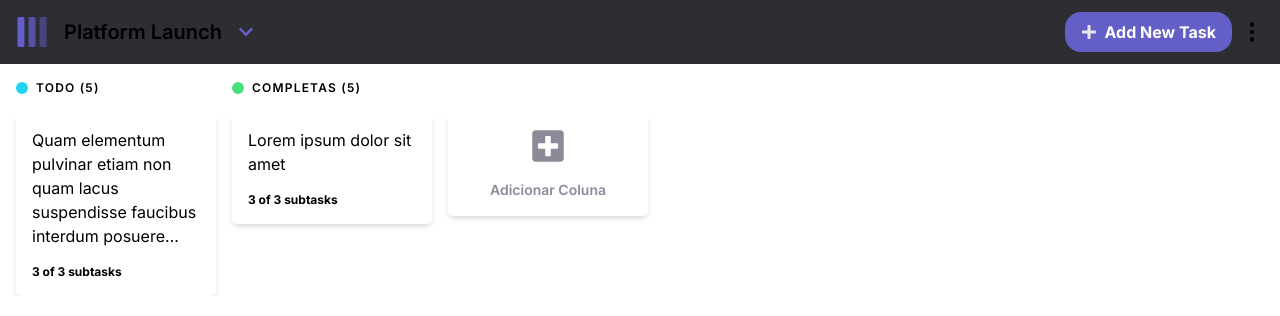
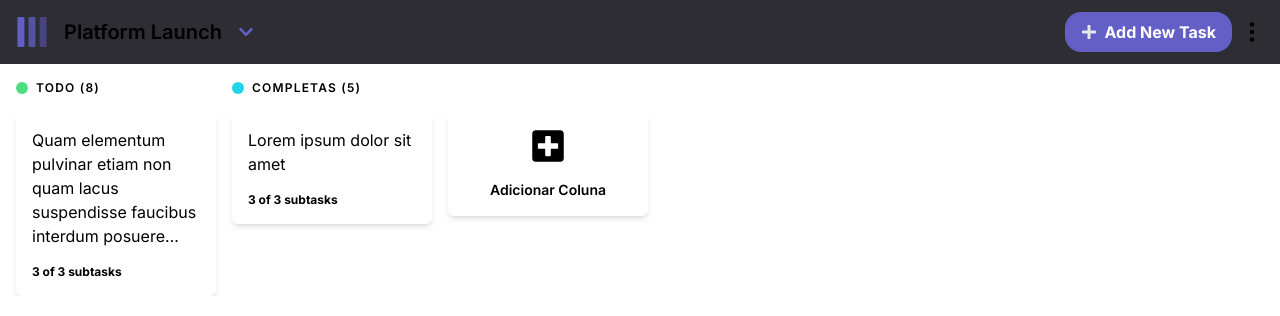
Before and after one commit to TarsiSurdi/kanban-pwa, a React (Vite) app: page / in a window 1280 px wide. Shown: the top 316 px of the page. Built offline with nearby package versions, Linux system fonts and the light colour scheme.

Commit message:
feat: isolated markdown into CardColumn component

```diff
--- a/src/App.tsx
+++ b/src/App.tsx
@@ -6,7 +6,7 @@ function App() {
     <>
       <div className="flex flex-col min-h-full">
         <Navbar />
-        <div className="overflow-x-scroll flex-grow">
+        <div className="overflow-x-auto">
           <Main />
         </div>
       </div>
--- a/src/components/Card.tsx
+++ b/src/components/Card.tsx
@@ -21,16 +21,18 @@ export function Card({ title, variant = "normal" }: CardProps) {
     }
     case "add": {
       return (
-        <div className="dark:bg-neutral-400 dark:text-white p-4 rounded-md shadow-md min-h-[100px] w-[200px] gap-y-4 flex flex-col items-center">
-          <FaPlusSquare className="text-4xl text-neutral-100" />
-          <p className="text-sm text-neutral-100 font-semibold">
-            Adicionar Coluna
-          </p>
-        </div>
+        <section className="flex flex-col max-w-[80%] pl-4 last:mr-4 mt-12">
+          <div className="dark:bg-neutral-400 dark:hover:bg-neutral-300 transition-colors duration-150 ease-out dark:text-white p-4 rounded-md shadow-md min-h-[100px] w-[200px] gap-y-4 flex flex-col items-center group">
+            <FaPlusSquare className="text-4xl dark:text-neutral-100 dark:group-hover:text-neutral-50" />
+            <p className="text-sm font-semibold dark:text-neutral-100 dark:group-hover:text-neutral-50">
+              Adicionar Coluna
+            </p>
+          </div>
+        </section>
       );
     }
     default: {
-      throw new Error("No variant provided to <Card />");
+      throw new Error(`Invalid variant ${variant} provided to <Card />`);
     }
   }
 }
--- /dev/null
+++ b/src/components/CardColumn.tsx
@@ -0,0 +1,24 @@
+import { ReactNode } from "react";
+
+interface CardColumnProps {
+  title: string;
+  count: number;
+  color: string;
+  children: ReactNode;
+}
+
+export function CardColumn({ title, count, color, children }: CardColumnProps) {
+  return (
+    <section className="flex flex-col max-w-[80%] pl-4 last:mr-4">
+      <div className="flex items-center my-4">
+        <div
+          className={`w-3 h-3 rounded-full ${color} before:content-[' '] mr-2`}
+        ></div>
+        <h2 className="text-xs tracking-widest font-semibold dark:text-neutral-100 uppercase">
+          {title} {count > 0 && `(${count})`}
+        </h2>
+      </div>
+      {children}
+    </section>
+  );
+}
--- a/src/components/Main.tsx
+++ b/src/components/Main.tsx
@@ -1,29 +1,15 @@
-import { Card } from ".";
+import { Card, CardColumn } from ".";
 
 export function Main() {
   return (
-    <main className="dark:bg-neutral-500 flex-grow flex justify-start items-start w-max min-w-full overflow-x-scroll">
-      <section className="flex flex-col max-w-[80%] pl-4">
-        <div className="flex items-center my-4">
-          <div className="w-3 h-3 rounded-full bg-cyan-400 before:content-[' '] mr-2"></div>
-          <h2 className="text-xs tracking-widest font-semibold dark:text-neutral-100 uppercase">
-            TODO (5)
-          </h2>
-        </div>
+    <main className="dark:bg-neutral-500 flex justify-start items-start w-max min-w-full overflow-x-visible flex-grow">
+      <CardColumn title="TODO" count={8} color="bg-green-400">
         <Card title="Quam elementum pulvinar etiam non quam lacus suspendisse faucibus interdum posuere lorem ipsum dolor sit" />
-      </section>
-      <section className="flex flex-col max-w-[80%] pl-4 last:mr-4">
-        <div className="flex items-center my-4">
-          <div className="w-3 h-3 rounded-full bg-green-400 before:content-[' '] mr-2"></div>
-          <h2 className="text-xs tracking-widest font-semibold dark:text-neutral-100 uppercase">
-            Completas (5)
-          </h2>
-        </div>
+      </CardColumn>
+      <CardColumn title="COMPLETAS" count={5} color="bg-cyan-400">
         <Card title="Lorem ipsum dolor sit amet" />
-      </section>
-      <section className="flex flex-col max-w-[80%] pl-4 last:mr-4 mt-12">
-        <Card variant="add" />
-      </section>
+      </CardColumn>
+      <Card variant="add" />
     </main>
   );
 }
--- a/src/components/index.tsx
+++ b/src/components/index.tsx
@@ -2,3 +2,4 @@ export { Icon } from "./Icon";
 export { Navbar } from "./Navbar";
 export { Main } from "./Main";
 export { Card } from "./Card";
+export { CardColumn } from "./CardColumn";
```
